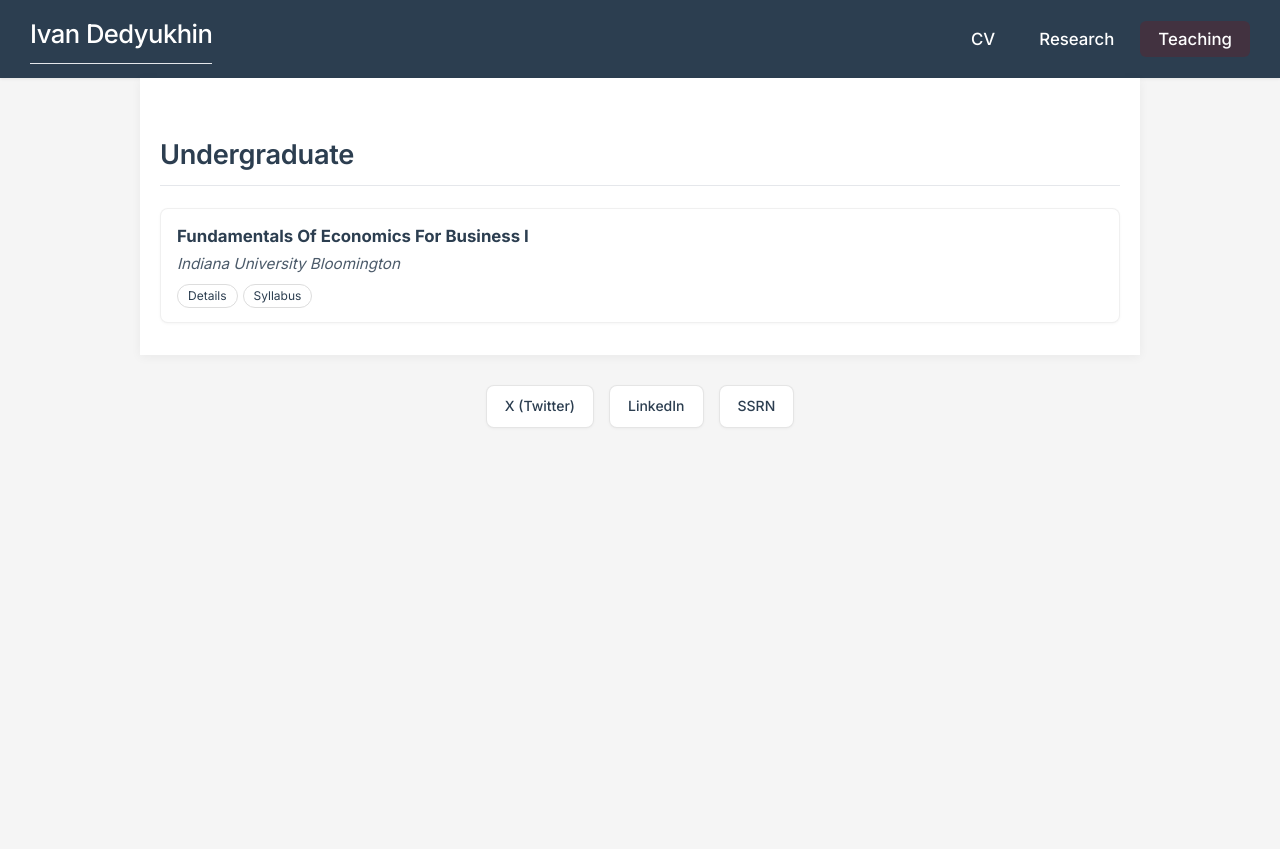
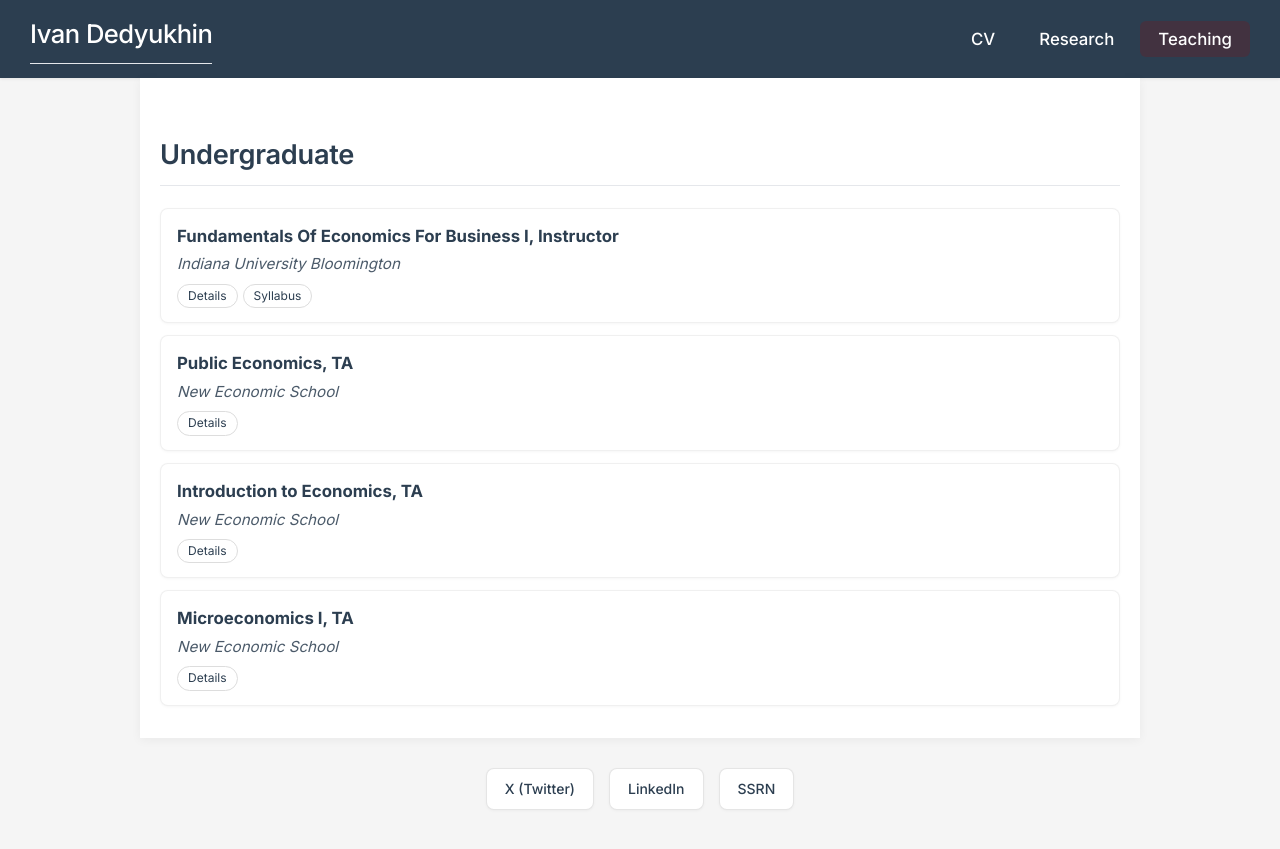
Before and after one commit to Dedyukhin/dedyukhin.github.io, a Jekyll site: the page built from Teaching.md, in a window 1280 px wide. Shown: the top 849 px of the page. Built offline with Jekyll 4.4.1, drawn with Linux system fonts in a browser that asks for light colours.

Commit message:
Update Teaching.md

```diff
--- a/Teaching.md
+++ b/Teaching.md
@@ -8,7 +8,7 @@ permalink: /teaching/
 
 <div class="pub-card">
   <div class="pub-header">
-    <span class="pub-title"><strong>Fundamentals Of Economics For Business I</strong></span>
+    <span class="pub-title"><strong>Fundamentals Of Economics For Business I, Instructor</strong></span>
     <div class="publication-info">Indiana University Bloomington</div>
 
     <div class="button-group">
@@ -24,3 +24,48 @@ permalink: /teaching/
     <p>The first course in a two-course sequence that introduces business students to essential economic concepts. Examines the economic notions of cost and gains from trade, determinants of economic growth, consumer and firm behavior in competitive and non-competitive environments, the effects of taxation, externalities, moral hazard, and adverse selection, and basic game theory.</p>
   </div>
 </div>
+
+<div class="pub-card">
+  <div class="pub-header">
+    <span class="pub-title"><strong>Public Economics, TA</strong></span>
+    <div class="publication-info">New Economic School</div>
+
+    <div class="button-group">
+      <a class="mini-btn" aria-expanded="false" aria-controls="Public_Econ_NES" onclick="toggleAbstract('Public_Econ_NES', this)">Details</a>
+    </div>
+  </div>
+
+  <div id="Public_Econ_NES" class="abstract-container" hidden>
+    <p> Spring 2022.</p>
+  </div>
+</div>
+
+<div class="pub-card">
+  <div class="pub-header">
+    <span class="pub-title"><strong>Introduction to Economics, TA</strong></span>
+    <div class="publication-info">New Economic School</div>
+
+    <div class="button-group">
+      <a class="mini-btn" aria-expanded="false" aria-controls="Micro_1_NES" onclick="toggleAbstract('Intro_Econ_NES', this)">Details</a>
+    </div>
+  </div>
+
+  <div id="Intro_Econ_NES" class="abstract-container" hidden>
+    <p> Fall 2021.</p>
+  </div>
+</div>
+
+<div class="pub-card">
+  <div class="pub-header">
+    <span class="pub-title"><strong>Microeconomics I, TA</strong></span>
+    <div class="publication-info">New Economic School</div>
+
+    <div class="button-group">
+      <a class="mini-btn" aria-expanded="false" aria-controls="Micro_1_NES" onclick="toggleAbstract('Micro_1_NES', this)">Details</a>
+    </div>
+  </div>
+
+  <div id="Micro_1_NES" class="abstract-container" hidden>
+    <p> Spring 2020.</p>
+  </div>
+</div>
```
